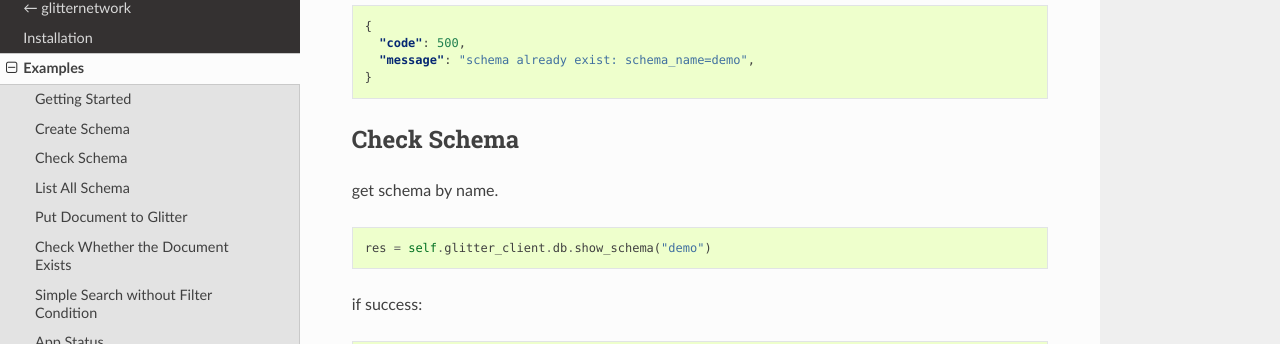
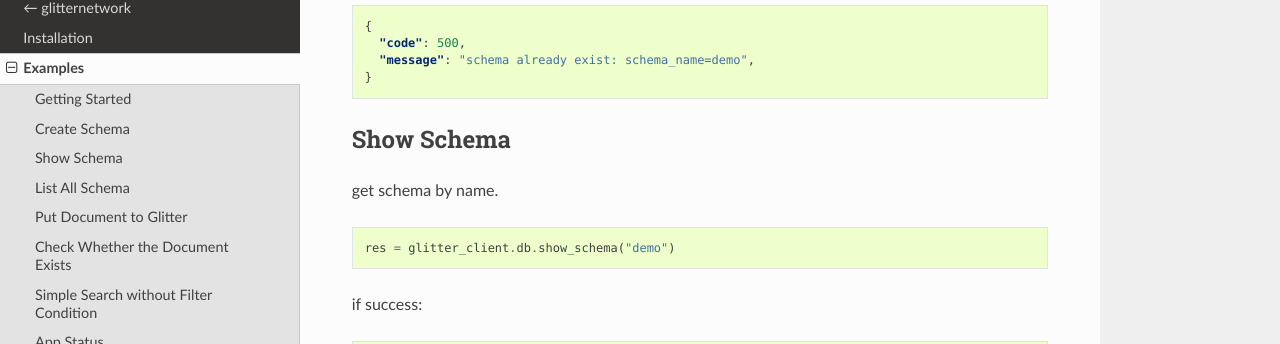
Before and after one commit to rongbin666/glitter-sdk-py, a Sphinx documentation site: the page built from docs/examples.rst, in a window 1280 px wide and 900 px high, scrolled down 1191 px. Shown: the part 137-481 px from the top of the window. Built offline with Sphinx 7.4.7 and the Read the Docs theme 2.0.0, drawn with Linux system fonts in a browser that asks for light colours; some of the changed text lies outside the part shown.

Commit message:
format document

```diff
--- a/docs/examples.rst
+++ b/docs/examples.rst
@@ -79,14 +79,14 @@ if the schema all ready exist, the return like:
       "message": "schema already exist: schema_name=demo",
     }
 
-Check Schema
+Show Schema
 ------------------------
 
 get schema by name.
 
 .. code-block:: python
 
-    res = self.glitter_client.db.show_schema("demo")
+    res = glitter_client.db.show_schema("demo")
 
 if success:
 
@@ -181,7 +181,7 @@ For example:
         "title": "British Steel Corporation: probably the biggest turnaround story in UK industrial history",
         "ipfs_cid": "bafybeibxvp6bawmr4u24vuza2vyretip4n7sfvivg7hdbyolxrvbodwlte"
     }
-    res = self.glitter_client.db.put_doc(self.schema_name, demo_doc)
+    res = glitter_client.db.put_doc(schema_name, demo_doc)
 
 if put_doc success, the return like:
 
@@ -243,7 +243,7 @@ The search is the standard query for performing a full-text search, including op
 
     query_word = "British Steel Corporation"
     query_field = ["title"]
-    res = self.glitter_client.db.search(self.schema_name, query_word, query_field)
+    res = glitter_client.db.search(schema_name, query_word, query_field)
 
 the hit result like:
 
@@ -285,7 +285,7 @@ App Status
 
 .. code-block:: python
 
-    res = self.glitter_client.db.app_status()
+    res = glitter_client.db.app_status()
     #
     {
         "code": 0,
```
